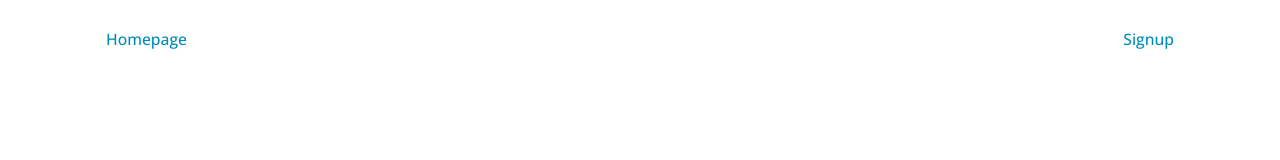
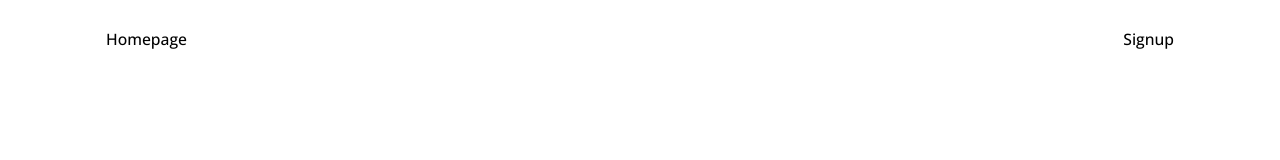
Before and after one commit to Amalitech-Public-Holiday/public-holiday-frontend, a React (Create React App) app: page /login in a window 1280 px wide. Shown: the top 160 px of the page. Built offline with nearby package versions, Linux system fonts and the light colour scheme.

Commit message:
Change navlinks visited and hover state color

```diff
--- a/src/components/NavBar/NavBar.scss
+++ b/src/components/NavBar/NavBar.scss
@@ -16,11 +16,11 @@
 
       &:link,
       &:visited {
-        color: $blue;
+        color: $black;
       }
 
       &:hover {
-        border-bottom: 0.2rem solid $blue;
+        border-bottom: 0.2rem solid $grey;
       }
     }
   }
```
